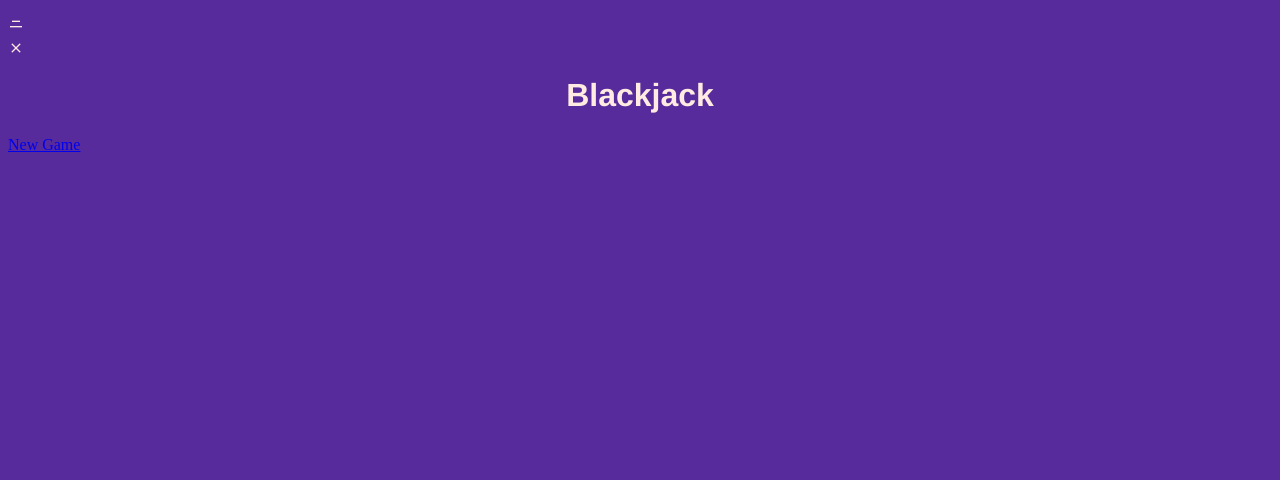
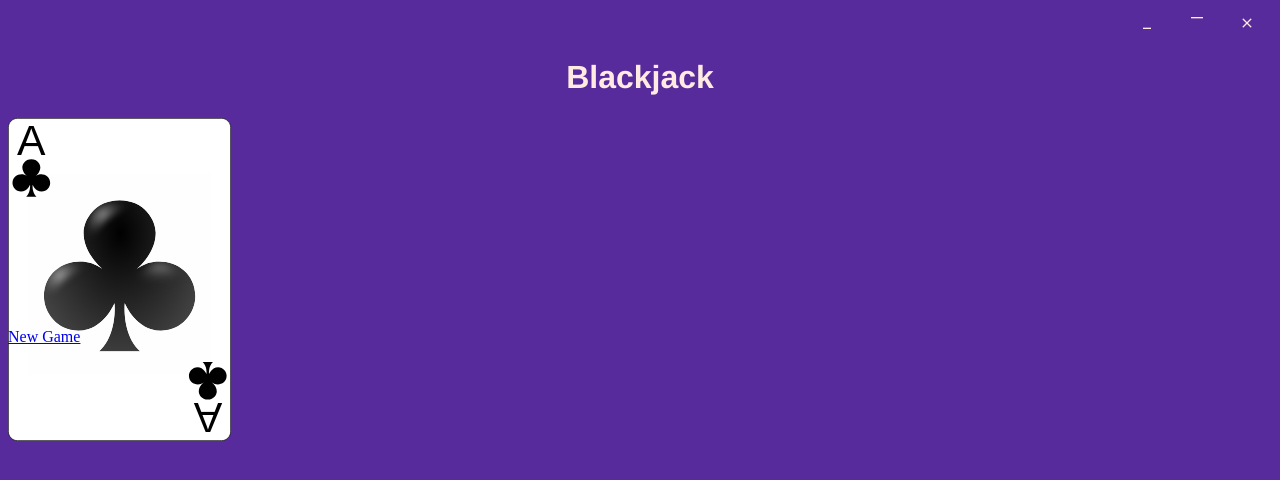
Before and after one commit to Anderu-W/javascript_blackjack, an Electron app: page app/index.html in a window 1280 px wide. Drawn offline with Linux system fonts and the light colour scheme.

Commit message:
haul of CSS changes

```diff
--- a/app/index.html
+++ b/app/index.html
@@ -12,6 +12,9 @@
         <div id="btn-close">close</div>
     </div>
     <h1>Blackjack</h1>
+    <div class="image_one">
+        <img src="./games/playingCards/assets/ace_of_clubs.svg">
+    </div>
     <a href="./app/games/blackjack/blackjack.html"> New Game </a>
 </body>
 
--- a/app/main.css
+++ b/app/main.css
@@ -8,15 +8,54 @@
 body {
     background-color: #572b9c;
     color: #ffebe1;
+    padding: 0;
+    border: 10 0 0 0;
+}
+
+#titlebar {
+    width: 100%;
+    height: 30px;
+    display: flex;
+    justify-content: flex-end;
     -webkit-app-region: drag;
-    padding: 0;
-}
-a {
-    -webkit-app-region: no-drag;
+    border-bottom: 1px black rgba(0,0,0,0.6);
 }
 #titlebar>div {
     font-family: 'Material Icons';
+    width: 50px;
+    height: 30px;
+    line-height: 30px;
+    text-align: center;
+    background: transparent;
+    transition: background 100ms linear;
+    -webkit-app-region: no-drag;
+    user-select: none;
 }
+#titlebar>div:hover {
+    background: rgba(255,255,255,0.4);
+}
+
+#titlebar {
+    -webkit-app-region: drag;
+}
+#titlebar>div {
+    font-family: 'Material Icons';
+    -webkit-app-region: no-drag;
+}
+
+.image_one {
+    width: 400;
+    height: 210;
+}
+
+.image_one:hover {
+    scale: 0.5;
+}
+
+h1:hover {
+    color: crimson;
+}
+
 h1 {
     text-align: center;
     font-family: 'Franklin Gothic Medium', 'Arial Narrow', Arial, sans-serif;
```
